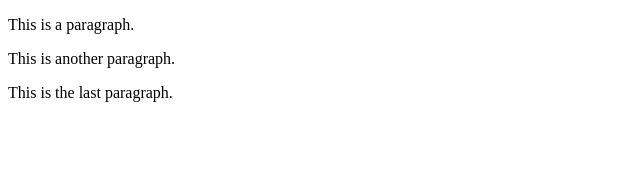
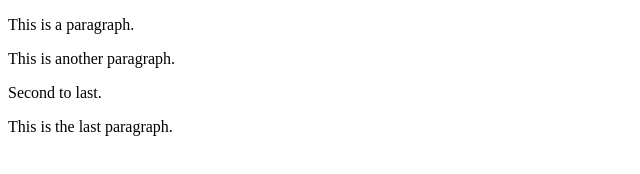
Before and after one commit to lgreerduo/Test, a plain HTML site: page index.html in a window 1280 px wide. Shown: the whole page, without its empty margins (0-640 px from the left). Drawn offline with Linux system fonts and the light colour scheme.

Commit message:
Added a paragraph

```diff
--- a/index.html
+++ b/index.html
@@ -4,6 +4,7 @@
 
 <p>This is a paragraph.</p>
 <p>This is another paragraph.</p>
+<p>Second to last.</p>
 <p> This is the last paragraph.</p>
 
 </body>
```
